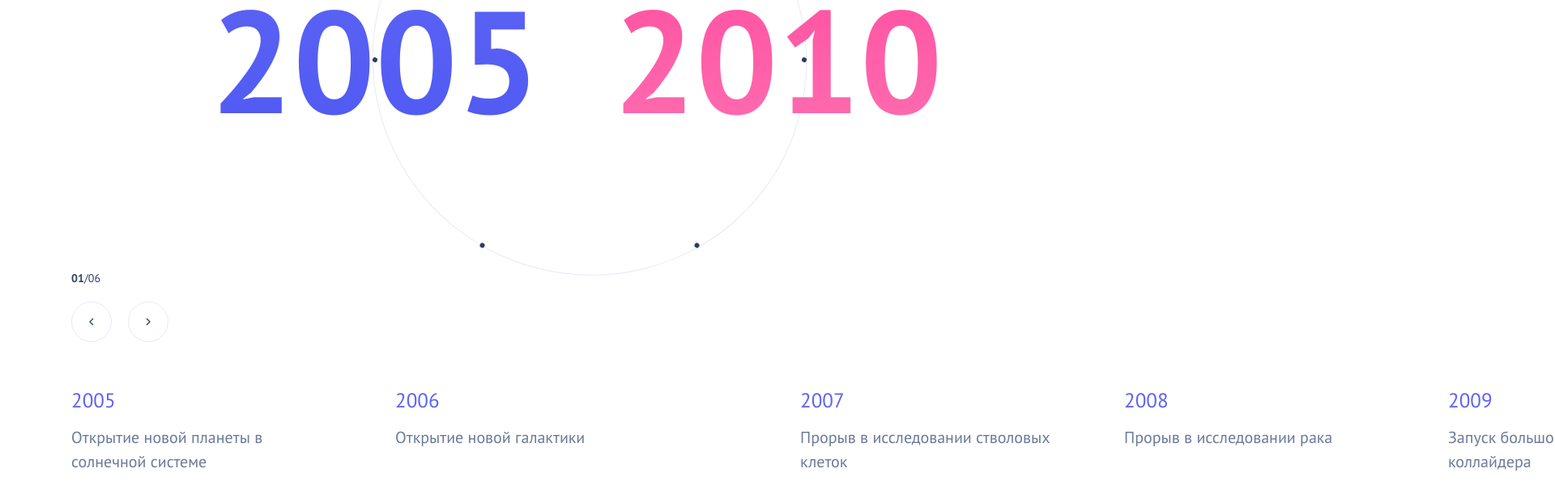
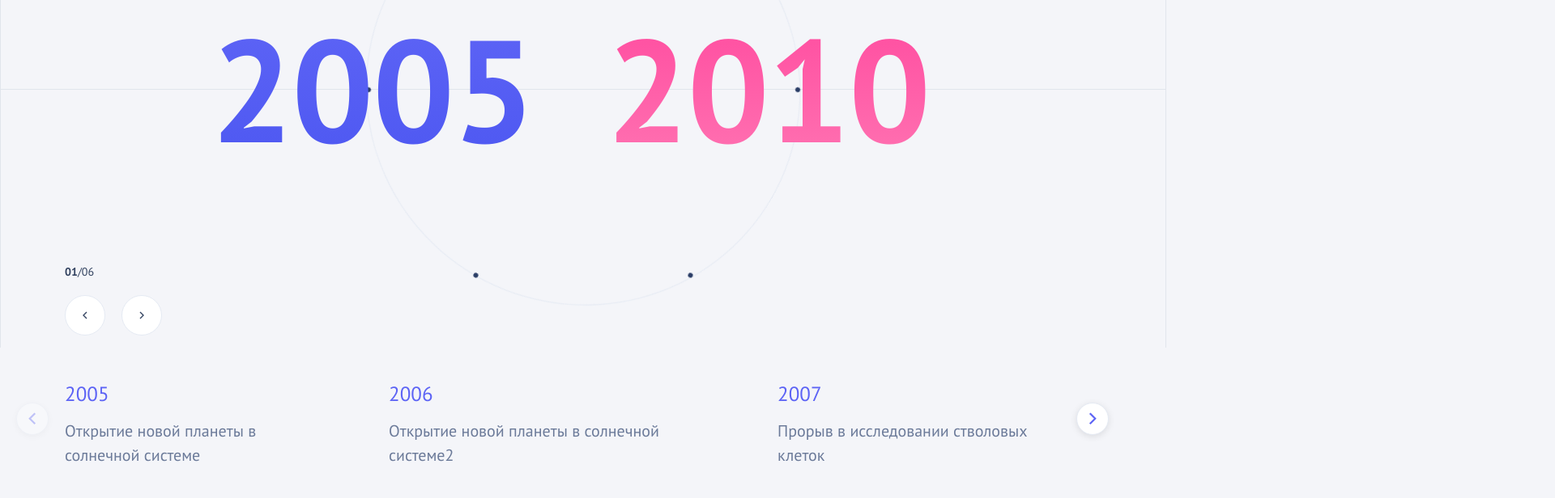
Before and after one commit to oreopk/test_history_data_react_webpack_ts, a React app: page / in a window 1280 px wide. Shown: the part 370-986 px from the top of the page at 81% size, 1920 px wide, since content can reach past the window. Built offline with nearby package versions, Linux system fonts and the light colour scheme.

Commit message:
feat: swiper

```diff
--- a/index.html
+++ b/index.html
@@ -5,6 +5,7 @@
         <meta http-equiv="X-UA-Compatible" content="IE=edge" />
         <meta name="viewport" content="width=device-width, initial-scale=1.0" />
         <title>React webpack Project</title>
+        <link rel="stylesheet" href="https://cdn.jsdelivr.net/npm/swiper@8/swiper-bundle.min.css" />
     </head>
     <body>
         <div id="root"></div>
--- a/src/components/HistorySection/HistorySection.sass
+++ b/src/components/HistorySection/HistorySection.sass
@@ -16,23 +16,37 @@ $shadow: 0 10px 30px rgba(24,39,75,.06)
 
 *
   font-family: $font-ptsans
+body
+  margin: 0
+  background: #F4F5F9;
 
 .container
   position: relative
   width: 1440px
-  height: 97vh
+  height: 100vh
   margin-left: auto
   margin-right: auto
 
 .top
   position: absolute
-  top: 170px
+  top: 0
   left: 0
   right: 0
   display: flex
   justify-content: center
-  align-items: center
   column-gap: 48px
+  height: 100%
+  border-left: 1.5px solid rgba(66, 86, 122, 0.1);
+  border-right: 1.5px solid rgba(66, 86, 122, 0.1);
+  &::before
+    content: ''
+    position: absolute
+    top: 480px
+    left: 0
+    right: 0
+    height: 1px
+    background: rgba(66, 86, 122, 0.1)
+    z-index: 1
 
 .bottom
   position: absolute
@@ -40,6 +54,7 @@ $shadow: 0 10px 30px rgba(24,39,75,.06)
   left: 80px
   right: 0
   width: 100%
+  z-index: 0
 
 .title-wrap
   top: 170px
@@ -66,23 +81,25 @@ $shadow: 0 10px 30px rgba(24,39,75,.06)
 .stage
   display: flex
   justify-content: center
-  align-items: center
   position: relative
-  margin: auto auto
+  margin-top: 215px
   min-height: 530px
 
 .years
+  display: flex
+  gap: 90px
   position: absolute
-  top: 50%
+  margin-top: 185px
   left: 47%
   pointer-events: none
-  transform: translate(-50%, -50%)
+  transform: translate(-50%, 0%)
+  z-index: 1
 
 .year
   font-weight: 800
   font-size: clamp(96px, 14vw, 200px)
   line-height: 160px
-  letter-spacing: -2%
+  letter-spacing: -2px
   text-align: center
   background-clip: text
   color: transparent
@@ -101,6 +118,7 @@ $shadow: 0 10px 30px rgba(24,39,75,.06)
   border: 1px solid $border
   pointer-events: none
   transition: transform 0.5s ease-in-out
+  z-index: 1
 
 .dot
   position: absolute
@@ -112,7 +130,7 @@ $shadow: 0 10px 30px rgba(24,39,75,.06)
   left: 50%
   cursor: pointer
   pointer-events: auto
-  z-index: 0
+  z-index: 2
 
   &::before
     content: ''
@@ -150,14 +168,17 @@ $shadow: 0 10px 30px rgba(24,39,75,.06)
   opacity: 0
   transition: all 0.3s ease
   pointer-events: none
+  z-index: 3
 
 .category--active
   opacity: 1
   transform: translate(0, 0) scale(1)
   pointer-events: auto
+  z-index: 3
 
 .category--leaving
   opacity: 0
+  z-index: 3
 
 .category--hidden
   opacity: 0
@@ -165,6 +186,7 @@ $shadow: 0 10px 30px rgba(24,39,75,.06)
 
 .category--hover
   opacity: 1 !important
+  z-index: 3
 
 @for $i from 1 through 6
   .category--#{$i}
@@ -191,6 +213,7 @@ $shadow: 0 10px 30px rgba(24,39,75,.06)
   color: $text
   font-weight: 700
   transition: all 0.5s ease-in-out
+  z-index: 3
 
 .controls
   width: 120px
@@ -231,6 +254,7 @@ $shadow: 0 10px 30px rgba(24,39,75,.06)
 .card
   position: relative
   display: flex
+  max-width: 320px
   flex-direction: column
   gap: 15px
 
@@ -254,17 +278,57 @@ $shadow: 0 10px 30px rgba(24,39,75,.06)
   white-space: pre-line
 
 .card--second
-  min-width: 420px
+  max-width: 400px !important
 
-.small-next
+.swiper-button-next::after,
+.swiper-button-prev::after
+  display: none !important
+
+.btn_swiper
   position: absolute
-  right: -80px
-  top: 41px
+  top: 50%
+  transform: translateY(-50%)
   width: 40px
   height: 40px
+  background: white
+  border: 1px solid $border
   border-radius: 50%
-  background: $bg-panel
-  border: 1px solid $border
-  color: $text
-  display: grid
-  place-items: center
+  z-index: 10
+  cursor: pointer
+  display: flex
+  align-items: center
+  justify-content: center
+  box-shadow: 0 2px 8px rgba(0, 0, 0, 0.1)
+  transition: all 0.3s ease
+
+  svg
+    transition: stroke 0.3s ease
+    stroke: $blue1
+    width: 160%
+    height: 160%
+
+  &:hover
+    background: $blue1
+    border-color: $blue1
+    svg
+      stroke: white
+
+.swiper-button-prev
+  left: -60px
+
+.swiper-button-next
+  right: -65px
+
+.cards-container
+  position: relative
+  width: 85%
+
+.swiper-slide
+  width: auto !important
+  height: auto
+
+.swiper-slide
+  margin-right: 80px !important
+
+  &:last-child
+    margin-right: 0 !important
--- a/src/components/HistorySection/HistorySection.tsx
+++ b/src/components/HistorySection/HistorySection.tsx
@@ -1,5 +1,10 @@
 import React, { useState, useEffect, useRef } from "react";
 import "./HistorySection.sass";
+import SwiperCore from 'swiper';
+import { Swiper, SwiperSlide } from 'swiper/react';
+import { Navigation } from 'swiper/modules';
+
+SwiperCore.use([Navigation]);
 
 type Item = { year: number; text: string };
 type Category = { id: number; badge: string; label: string };
@@ -8,9 +13,9 @@ type DateRange = { start: number; end: number };
 const categoryItems: Item[][] = [
   [
     { year: 2005, text: "Открытие новой планеты в солнечной системе" },
-    { year: 2006, text: "Открытие новой галактики" },
+    { year: 2006, text: "Открытие новой планеты в солнечной системе2" },
     { year: 2007, text: "Прорыв в исследовании стволовых клеток" },
-    { year: 2008, text: "Прорыв в исследовании рака" },
+    { year: 2008, text: "Прорыв в исследовании стволовых клеток" },
     { year: 2009, text: "Запуск большого адронного коллайдера" }
   ],
   [
@@ -55,7 +60,7 @@ const dateRanges: DateRange[] = [
   { start: 2011, end: 2013 },
   { start: 2014, end: 2016 },
   { start: 2017, end: 2019 },
-  { start: 2020, end: 2021 },
+  { start: 2015, end: 2022 },
   { start: 2022, end: 2023 }
 ];
 
@@ -72,6 +77,8 @@ export default function HistorySection() {
     start: null,
     end: null
   });
+
+  const swiperRef = useRef<any>(null);
 
   useEffect(() => {
     setCurrentItems(categoryItems[currentIndex]);
@@ -197,7 +204,7 @@ export default function HistorySection() {
               })}
             </div>
             <div className="years">
-              <span className="year year--start">{displayDates.start}&nbsp;&nbsp;</span>
+              <span className="year year--start">{displayDates.start}</span>
               <span className="year year--end">{displayDates.end}</span>
             </div>
           </div>
@@ -223,20 +230,38 @@ export default function HistorySection() {
             </div>
           </div>
 
-          <div className="grid">
-            {currentItems.map((it, i) => (
-              <article key={it.year} className="card">
-                <h3 className="card__year">{it.year}</h3>
-                <p className={`card__text ${i === 1 ? 'card--second' : ''}`}>{it.text}</p>
-                {i === currentItems.length - 1 && (
-                  <button className="small-next">
-                    <svg width="12" height="12" viewBox="0 0 24 24">
-                      <path d="M9 6l6 6-6 6" fill="none" stroke="currentColor" strokeWidth="2" />
-                    </svg>
-                  </button>
-                )}
-              </article>
-            ))}
+          <div className="cards-container">
+            <Swiper
+              modules={[Navigation]}
+              spaceBetween={'80px'}
+              slidesPerView={3}
+              navigation={{
+                nextEl: '.swiper-button-next',
+                prevEl: '.swiper-button-prev',
+              }}
+              onSwiper={(swiper) => {
+                swiperRef.current = swiper;
+              }}
+            >
+              {currentItems.map((it, i) => (
+                <SwiperSlide key={`${it.year}-${i}`}>
+                  <article className={`card ${i === 1 ? 'card--second' : ''}`}>
+                    <h3 className="card__year">{it.year}</h3>
+                    <p className="card__text">{it.text}</p>
+                  </article>
+                </SwiperSlide>
+              ))}
+            </Swiper>
+          <button className="btn_swiper swiper-button-prev">
+            <svg width="16" height="16" viewBox="0 0 24 24" fill="none">
+              <path d="M15 18l-6-6 6-6" stroke="#5c63f5" strokeWidth="2"/>
+            </svg>
+          </button>
+          <button className="btn_swiper swiper-button-next">
+            <svg width="16" height="16" viewBox="0 0 24 24" fill="none">
+              <path d="M9 6l6 6-6 6" stroke="#5c63f5" strokeWidth="2"/>
+            </svg>
+          </button>
           </div>
         </div>
       </div>
```
